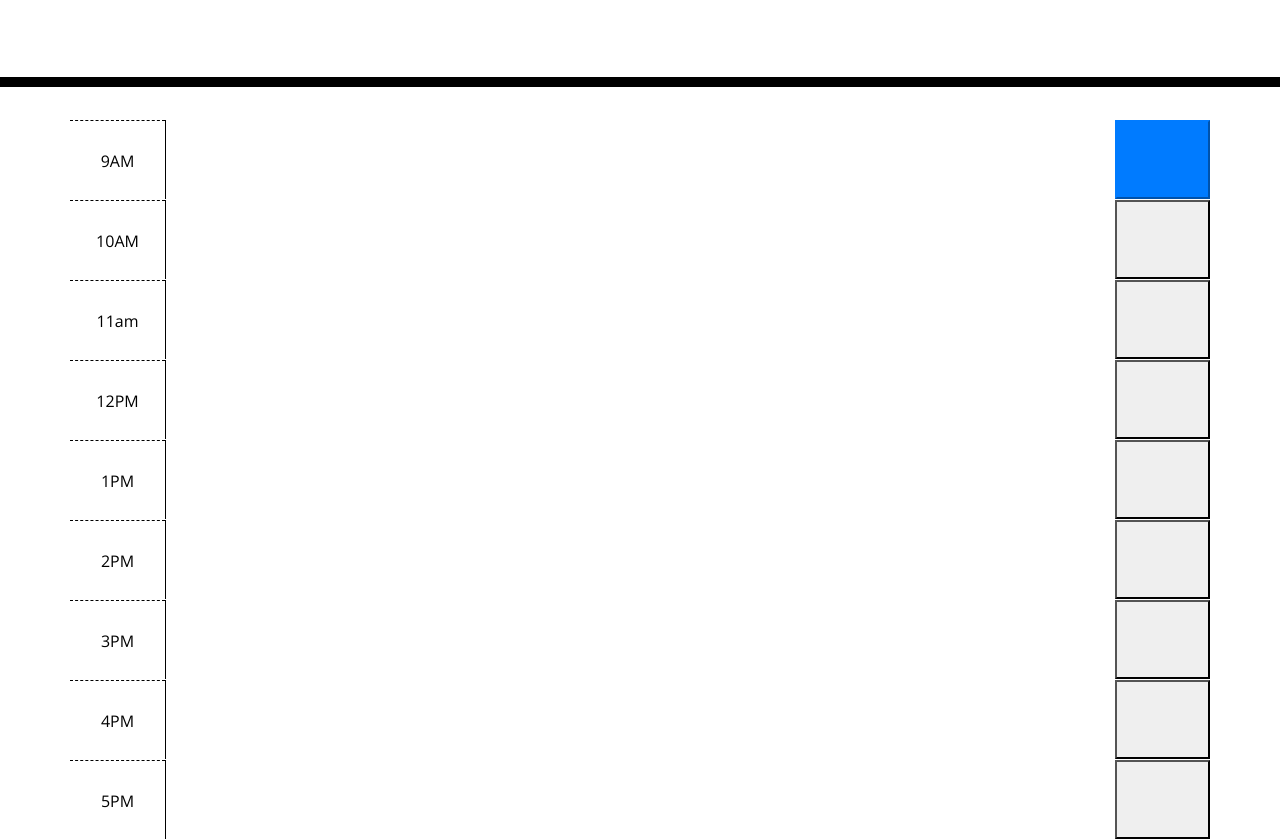
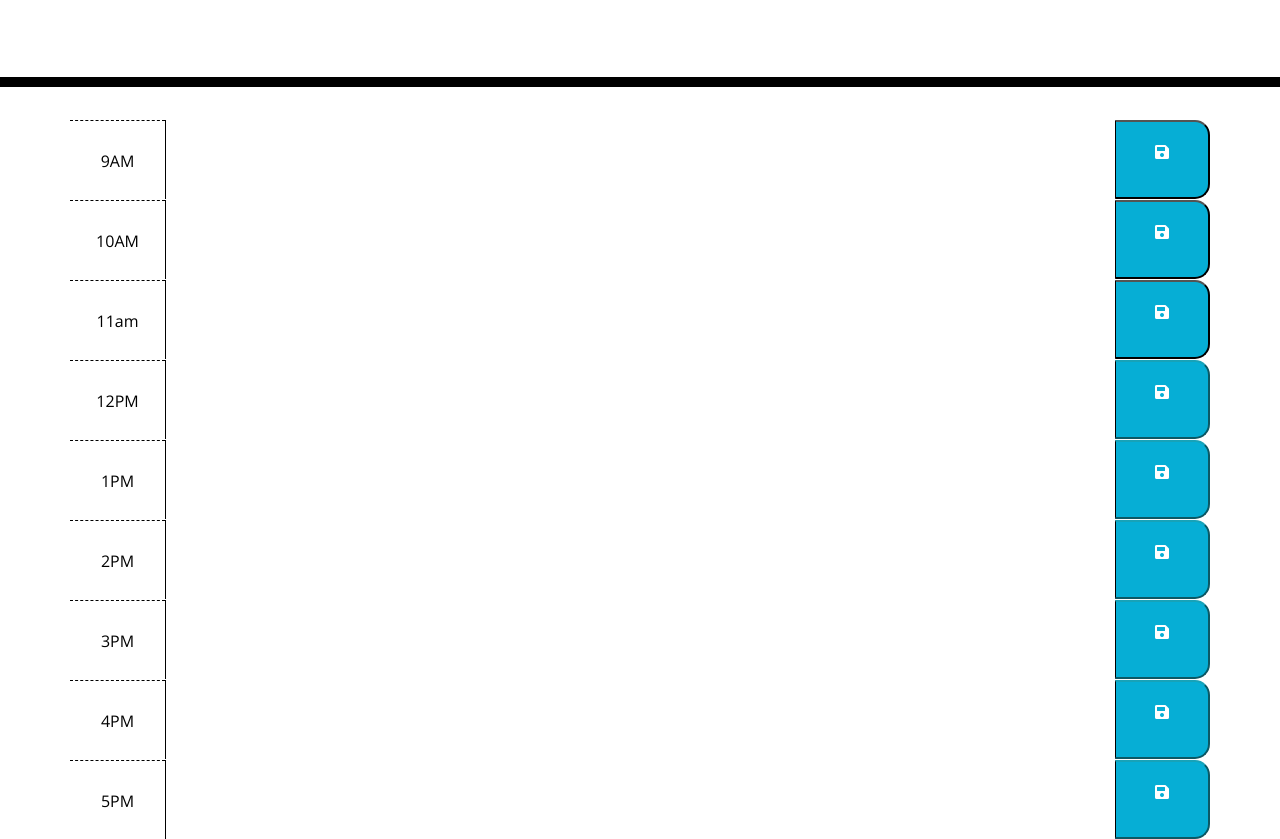
Before and after one commit to nenebeji/Daily_Planner, a plain HTML site: page index.html in a window 1280 px wide. Shown: the part 181-1020 px from the top of the page. Drawn offline with nearby package versions, Linux system fonts and the light colour scheme.

Commit message:
ade some changes to match the class

```diff
--- a/index.html
+++ b/index.html
@@ -25,7 +25,7 @@
             </div>
             <textarea class="col-md-10 description">
             </textarea>
-            <button class="savebtn btn-primary col-md-1">
+            <button class="saveBtn col-md-1"><i class="fas fa-save"></i>
             </button>
         </div>
         <div class="row time-block" id="10am">
@@ -34,7 +34,7 @@
             </div>
             <textarea class="col-md-10 description">
             </textarea>
-            <button class="col-md-1">
+            <button class="saveBtn col-md-1"><i class="fas fa-save"></i>
             </button>
         </div>
         <div class="row time-block" id="11am">
@@ -43,7 +43,7 @@
             </div>
             <textarea class="col-md-10 description">
             </textarea>
-            <button class="col-md-1">
+            <button class="saveBtn col-md-1"><i class="fas fa-save"></i>
             </button>
         </div>
         <div class="row time-block" id="12pm">
@@ -52,7 +52,7 @@
             </div>
             <textarea class="col-md-10 description">
             </textarea>
-            <button class="col-md-1">
+            <button class="saveBtn btn-info col-md-1"><i class="fas fa-save"></i>
             </button>
         </div>
         <div class="row time-block" id="1pm">
@@ -61,7 +61,7 @@
             </div>
             <textarea class="col-md-10 description">
             </textarea>
-            <button class="col-md-1">
+            <button class="saveBtn btn-info col-md-1"><i class="fas fa-save"></i>
             </button>
         </div>
         <div class="row time-block" id="2pm">
@@ -70,7 +70,7 @@
             </div>
             <textarea class="col-md-10 description">
             </textarea>
-            <button class="col-md-1">
+            <button class="saveBtn btn-info col-md-1"><i class="fas fa-save"></i>
             </button>
         </div>
         <div class="row time-block" id="3pm">
@@ -79,7 +79,7 @@
             </div>
             <textarea class="col-md-10 description">
             </textarea>
-            <button class="col-md-1">
+            <button class="saveBtn btn-info col-md-1"><i class="fas fa-save"></i>
             </button>
         </div>
         <div class="row time-block" id="4pm">
@@ -88,7 +88,7 @@
             </div>
             <textarea class="col-md-10 description">
             </textarea>
-            <button class="col-md-1">
+            <button class="saveBtn btn-info col-md-1"><i class="fas fa-save"></i>
             </button>
         </div>
         <div class="row time-block" id="5pm">
@@ -97,7 +97,7 @@
             </div>
             <textarea class="col-md-10 description">
             </textarea>
-            <button class="col-md-1">
+            <button class="saveBtn btn-info col-md-1"><i class="fas fa-save"></i>
             </button>
         </div>
     </div>
```
